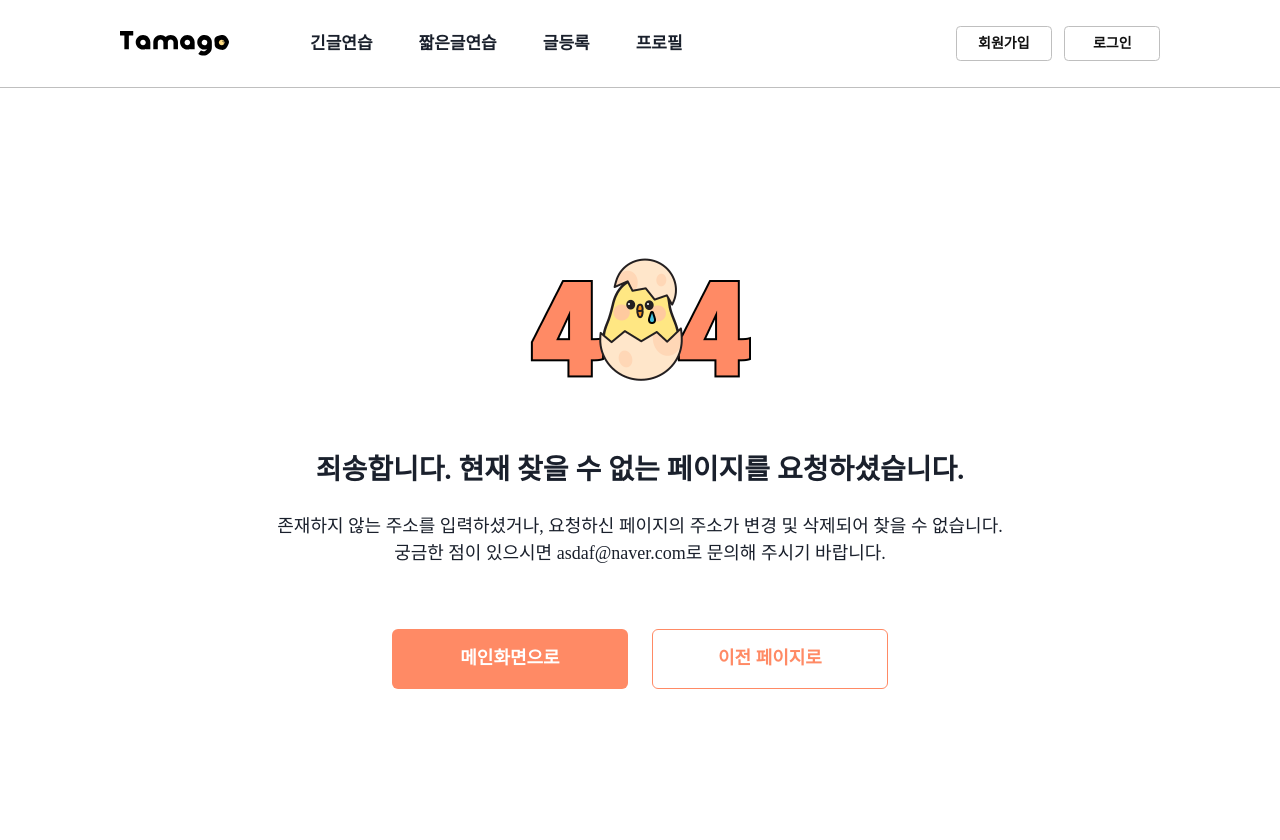
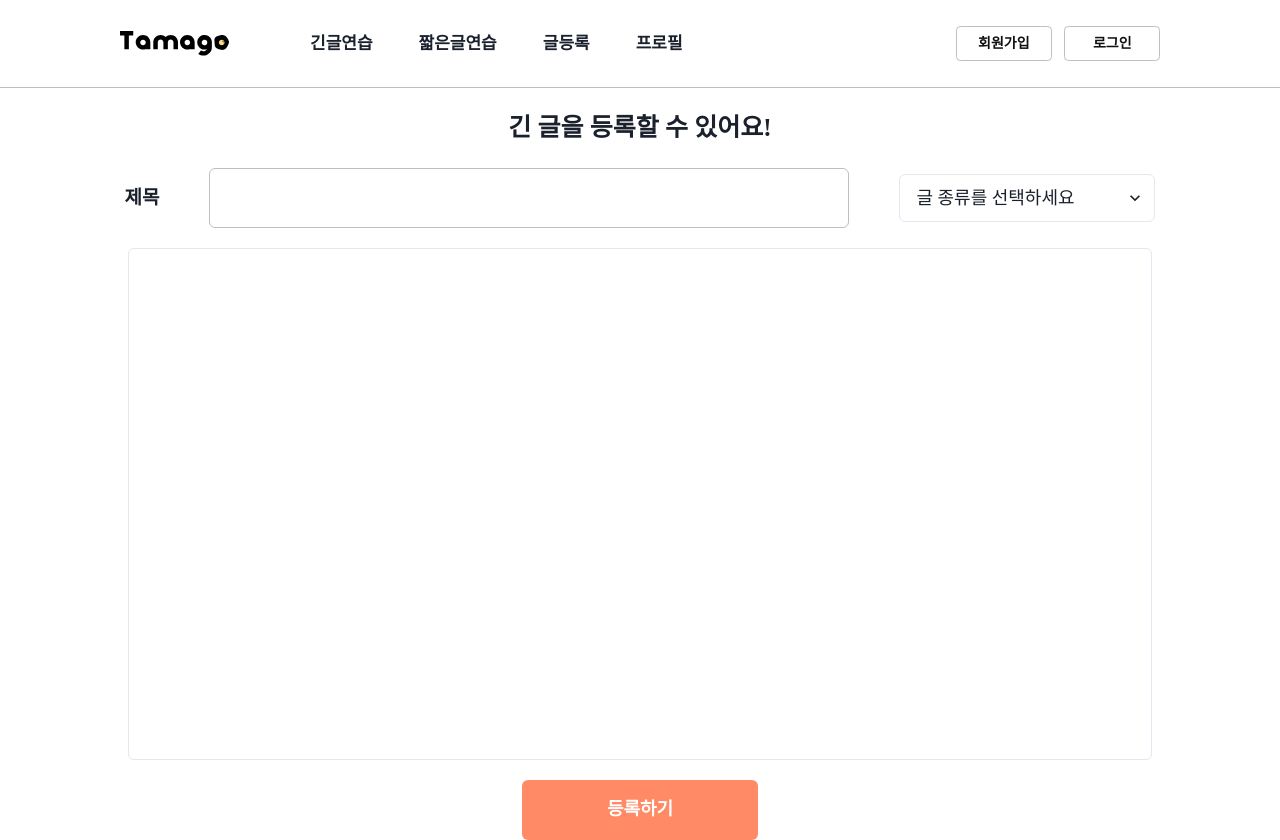
Before and after one commit to msdio/Tamago, a Next.js app in the folder client/: page /register in a window 1280 px wide. Before the commit this address had no page. Before the commit the page ends 800 px from the top, so only its background shows below. Built offline with nearby package versions, Linux system fonts and the light colour scheme; no server answers; a web font is replaced by a local one.

Commit message:
[#232] feat: 긴 글 등록 기능

```diff
--- a/client/src/apis/typing.ts
+++ b/client/src/apis/typing.ts
@@ -1,4 +1,6 @@
 import { requestWithAuth, requestWithoutAuth } from '@/apis';
+import type { ApiResponse } from '@/types/apiResponse';
+import type { LanguageType } from '@/types/language';
 import type { LongTypingDetail, LongTypingItem } from '@/types/typing';
 import type { TypingMode } from '@/types/typing';
 
@@ -85,3 +87,14 @@ export const getTypingHistoryAPI = async (typingHistory: TypingHistoryRequest) =
   const res = await requestWithAuth.post('/typing/history', typingHistory);
   return res.data.code;
 };
+
+interface RegisterLongTextProps {
+  title: string;
+  content: string;
+  language: LanguageType;
+}
+export const postRegisterLongTextAPI = async (data: RegisterLongTextProps): Promise<ApiResponse> => {
+  const res = await requestWithAuth.post('/typing/register', data);
+
+  return res.data;
+};
--- a/client/src/components/header/DropDown/index.tsx
+++ b/client/src/components/header/DropDown/index.tsx
@@ -13,7 +13,7 @@ const shortTypingMenus = [
   { menu: '실전타자', path: 'prepare' },
 ];
 const registerMenus = [
-  { menu: '긴글', path: 'prepare' },
+  { menu: '긴글', path: 'register' },
   { menu: '짧은글', path: 'prepare' },
   { menu: '업로드', path: 'prepare' },
 ];
--- /dev/null
+++ b/client/src/components/register/Layout/index.tsx
@@ -0,0 +1,12 @@
+import Header from '@/components/header';
+
+import RegisterLong from '../Long';
+
+export default function RegisterLayout() {
+  return (
+    <>
+      <Header />
+      <RegisterLong />
+    </>
+  );
+}
--- /dev/null
+++ b/client/src/components/register/Long/index.tsx
@@ -0,0 +1,98 @@
+import { Box, Button, Input, Select, Text, Textarea } from '@chakra-ui/react';
+import type { ChangeEvent } from 'react';
+import { useRef } from 'react';
+import { useState } from 'react';
+
+import { postRegisterLongTextAPI } from '@/apis/typing';
+import { SUCCESS } from '@/constants/responseCode';
+import type { ApiErrorResponse } from '@/types/apiResponse';
+
+export default function RegisterLong() {
+  const [title, setTitle] = useState('');
+  const [content, setContent] = useState('');
+  const selectRef = useRef<HTMLSelectElement>(null);
+
+  const onTextChange = ({
+    e,
+    type,
+  }: {
+    e: ChangeEvent<HTMLTextAreaElement | HTMLInputElement>;
+    type: 'title' | 'content';
+  }) => {
+    type === 'title' ? setTitle(e.target.value) : setContent(e.target.value);
+  };
+
+  const registerLongText = async () => {
+    try {
+      const data = await postRegisterLongTextAPI({
+        title,
+        content: content.trim(),
+        language: 'ENGLISH',
+      });
+
+      if (data.code === SUCCESS) {
+        alert('등록 성공!');
+        window.location.replace('/');
+      }
+    } catch (error) {
+      const customError = error as ApiErrorResponse;
+      alert(customError.description);
+    }
+  };
+
+  return (
+    <Box
+      w={'100vw'}
+      h={'calc(100vh-88px)'}
+      display='flex'
+      flexDir={'column'}
+      alignItems={'center'}
+      gap='20px'
+      mt='20px'
+    >
+      <Text textStyle={'text/hd3'}>긴 글을 등록할 수 있어요!</Text>
+      <Box display={'flex'} gap={'50px'} alignItems='center'>
+        <Text textStyle={'text/hd4'}>제목</Text>
+        <Input
+          w={'50vw'}
+          focusBorderColor={'primary.main'}
+          value={title}
+          onChange={(e) => onTextChange({ e, type: 'title' })}
+        />
+
+        <Select ref={selectRef} size={'lg'} w={'20vw'} variant={'outline'} placeholder='글 종류를 선택하세요'>
+          <option value='KOREAN'>한글</option>
+          <option value='ENGLISH'>영어</option>
+          <option value='JAVA'>JAVA</option>
+          <option value='JAVASCRIPT'>JAVASCRIPT</option>
+          <option value='PYTHON'>PYTHON</option>
+        </Select>
+      </Box>
+
+      <Textarea
+        w={'80vw'}
+        h={'40vw'}
+        focusBorderColor={'primary.main'}
+        resize='none'
+        p={'20px'}
+        sx={{
+          '&::-webkit-scrollbar': {
+            w: '2',
+          },
+          '&::-webkit-scrollbar-track': {
+            w: '6',
+          },
+          '&::-webkit-scrollbar-thumb': {
+            borderRadius: '10',
+            bg: `gray.main`,
+          },
+        }}
+        value={content}
+        onChange={(e) => onTextChange({ e, type: 'content' })}
+      />
+      <Button size={'md'} colorScheme='primary' onClick={registerLongText}>
+        등록하기
+      </Button>
+    </Box>
+  );
+}
--- /dev/null
+++ b/client/src/pages/register.tsx
@@ -0,0 +1,9 @@
+import RegisterLayout from '@/components/register/Layout';
+
+export default function Register() {
+  return (
+    <>
+      <RegisterLayout />
+    </>
+  );
+}
```
Also changed, not shown: client/src/components/home/Menus/index.tsx (+5 -3 lines).
